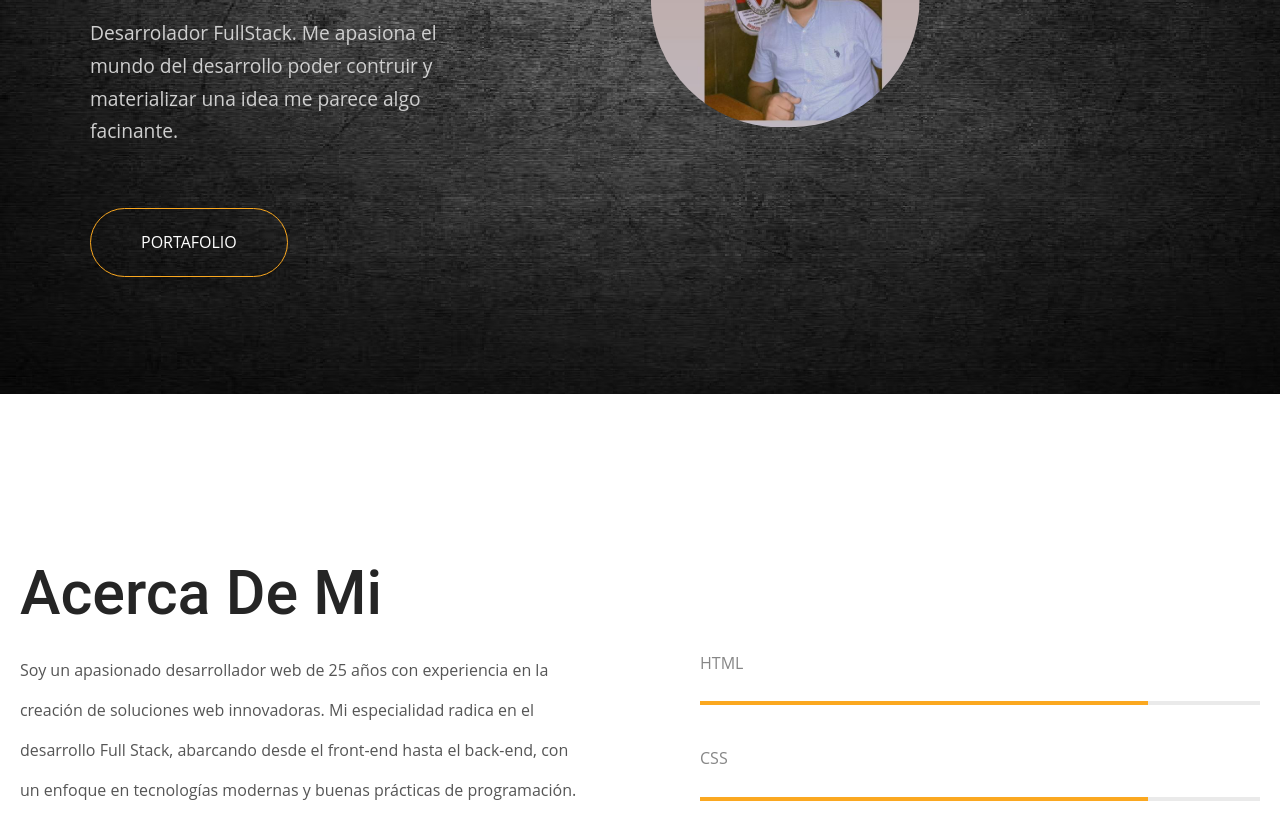
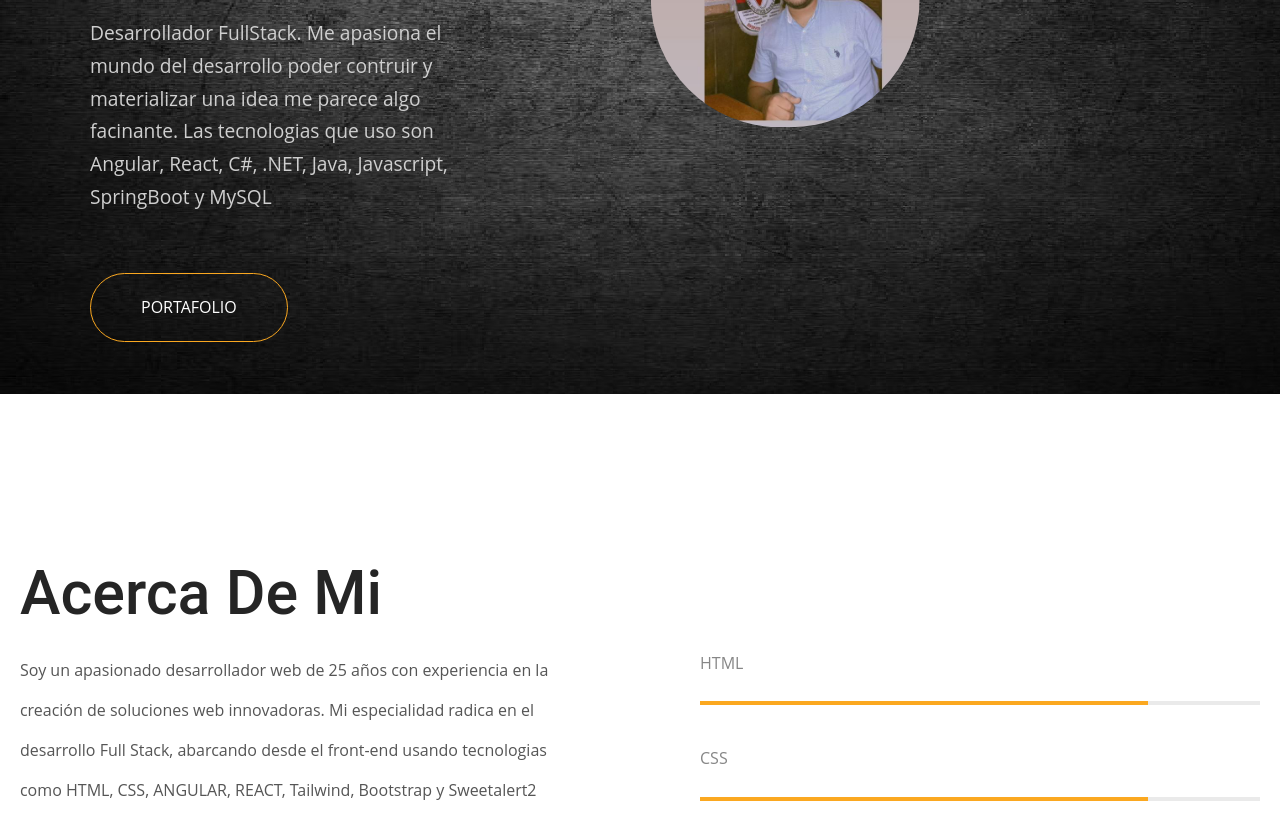
Before and after one commit to Ivanenxo/Ivan_Portafolio.github.io, a plain HTML site: page index.html in a window 1280 px wide. Shown: the part 260-1082 px from the top of the page. Drawn offline with nearby package versions, Linux system fonts and the light colour scheme; some packages are replaced by stand-ins of ours; a script that the page names is missing; files whose address does not match are found by name.

Commit message:
Actualizar la descripcion

```diff
--- a/index.html
+++ b/index.html
@@ -69,7 +69,7 @@
 
 		<div class="banner-header">
 			<h1>Hola, Soy <span class="colored">Ivan Salazar</span></h1>
-			<p>Desarrolador FullStack. Me apasiona el mundo del desarrollo poder contruir y materializar una idea me parece algo facinante.</p>
+			<p>Desarrollador FullStack. Me apasiona el mundo del desarrollo poder contruir y materializar una idea me parece algo facinante. Las tecnologias que uso son Angular, React, C#, .NET, Java, Javascript, SpringBoot y MySQL</p>
 			<div class="btn-wrap">
 				<a href="#portfolio" class="btn-outline-orange btn-pill">Portafolio</a>
 			</div>
@@ -92,7 +92,7 @@
 				</div>
 				<div class="person-information">
 					<div class="description">
-						<p>Soy un apasionado desarrollador web de 25 años con experiencia en la creación de soluciones web innovadoras. Mi especialidad radica en el desarrollo Full Stack, abarcando desde el front-end hasta el back-end, con un enfoque en tecnologías modernas y buenas prácticas de programación.</p>
+						<p>Soy un apasionado desarrollador web de 25 años con experiencia en la creación de soluciones web innovadoras. Mi especialidad radica en el desarrollo Full Stack, abarcando desde el front-end usando tecnologias como HTML, CSS, ANGULAR, REACT, Tailwind, Bootstrap y Sweetalert2 hasta el back-end con dominio de c#, .NET, Java, SpringBoot, JavaScript, Typescript , con un enfoque en tecnologías modernas y buenas prácticas de programación.</p>
 
 						<div class="general-button">
 							<div class="btn-wrap">
```
